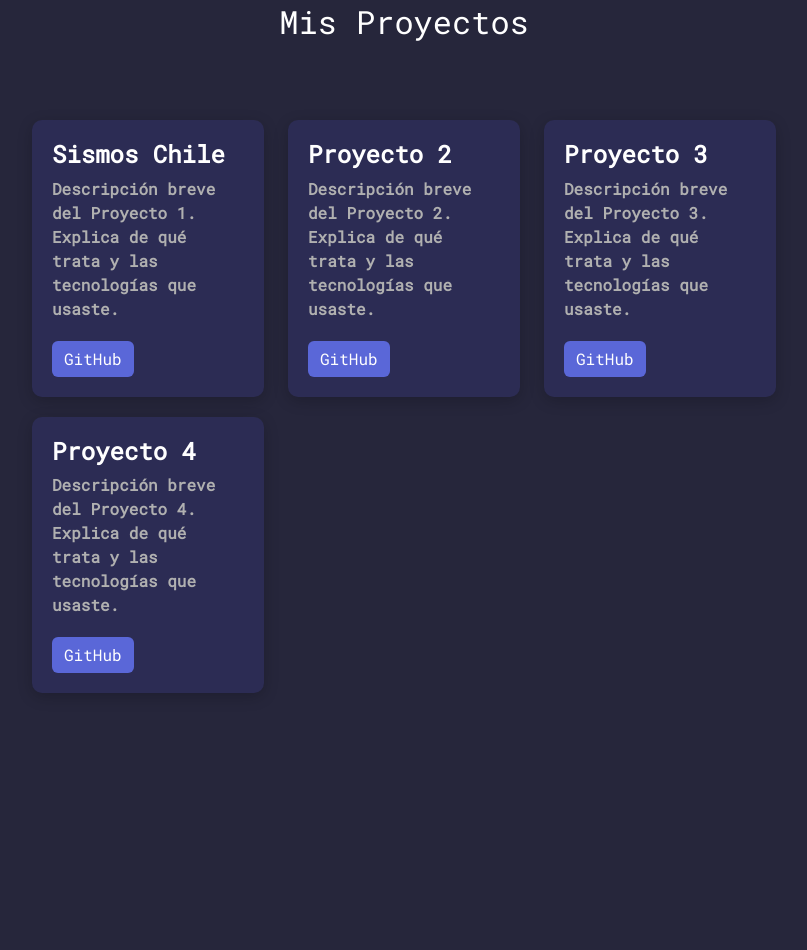
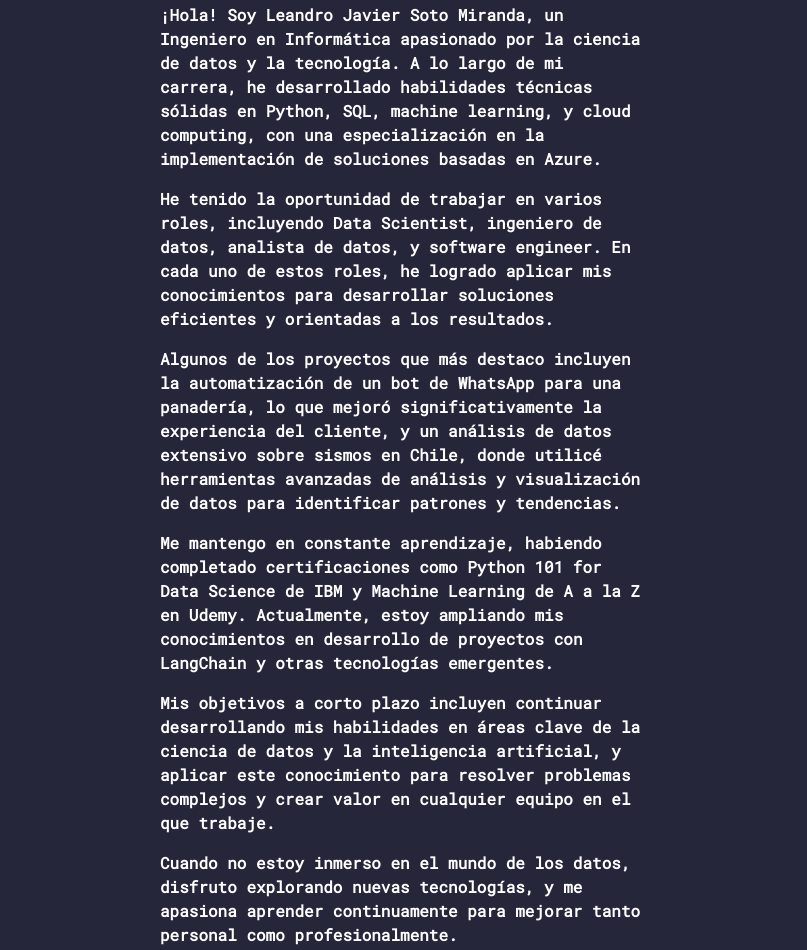
Before and after one commit to leandruko/lea.github.io, a plain HTML site: page index.html in a window 1280 px wide. Shown: the part 233-1183 px from the top of the page, without its empty margins (236-1043 px from the left). Before the commit the page ends 994 px from the top, so only its background shows below. Drawn offline with nearby package versions, Linux system fonts and the light colour scheme.

Commit message:
Update about me

```diff
--- a/index.html
+++ b/index.html
@@ -28,6 +28,25 @@
 <div id="about" class="container my-5">
   <h2 class="text-center">Sobre Mí</h2>
 </div>
+
+<div id="about" class="container my-5">
+  <div class="row">
+      <div class="col-md-8 offset-md-2">
+          <p>¡Hola! Soy <strong>Leandro Javier Soto Miranda</strong>, un Ingeniero en Informática apasionado por la ciencia de datos y la tecnología. A lo largo de mi carrera, he desarrollado habilidades técnicas sólidas en <strong>Python</strong>, <strong>SQL</strong>, <strong>machine learning</strong>, y <strong>cloud computing</strong>, con una especialización en la implementación de soluciones basadas en <strong>Azure</strong>.</p>
+
+          <p>He tenido la oportunidad de trabajar en varios roles, incluyendo <strong>Data Scientist</strong>, <strong>ingeniero de datos</strong>, <strong>analista de datos</strong>, y <strong>software engineer</strong>. En cada uno de estos roles, he logrado aplicar mis conocimientos para desarrollar soluciones eficientes y orientadas a los resultados.</p>
+
+          <p>Algunos de los proyectos que más destaco incluyen la automatización de un bot de WhatsApp para una panadería, lo que mejoró significativamente la experiencia del cliente, y un análisis de datos extensivo sobre sismos en Chile, donde utilicé herramientas avanzadas de análisis y visualización de datos para identificar patrones y tendencias.</p>
+
+          <p>Me mantengo en constante aprendizaje, habiendo completado certificaciones como <strong>Python 101 for Data Science</strong> de IBM y <strong>Machine Learning de A a la Z</strong> en Udemy. Actualmente, estoy ampliando mis conocimientos en <strong>desarrollo de proyectos con LangChain</strong> y otras tecnologías emergentes.</p>
+
+          <p>Mis objetivos a corto plazo incluyen continuar desarrollando mis habilidades en áreas clave de la ciencia de datos y la inteligencia artificial, y aplicar este conocimiento para resolver problemas complejos y crear valor en cualquier equipo en el que trabaje.</p>
+
+          <p>Cuando no estoy inmerso en el mundo de los datos, disfruto explorando nuevas tecnologías, y me apasiona aprender continuamente para mejorar tanto personal como profesionalmente.</p>
+      </div>
+  </div>
+</div>
+
 
 <div id="projects" class="container my-5">
   <h2 class="text-center">Mis Proyectos</h2>
```
